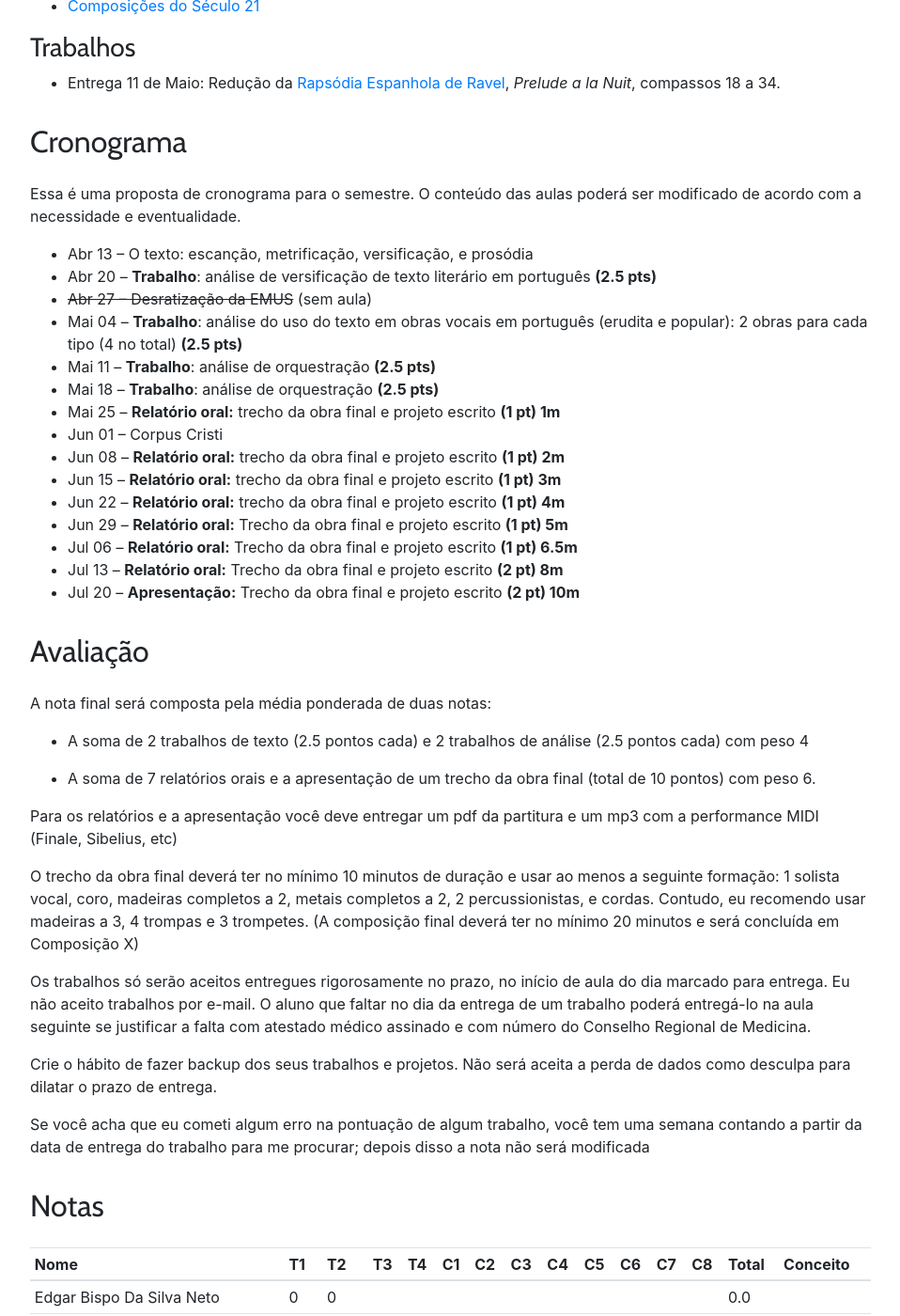
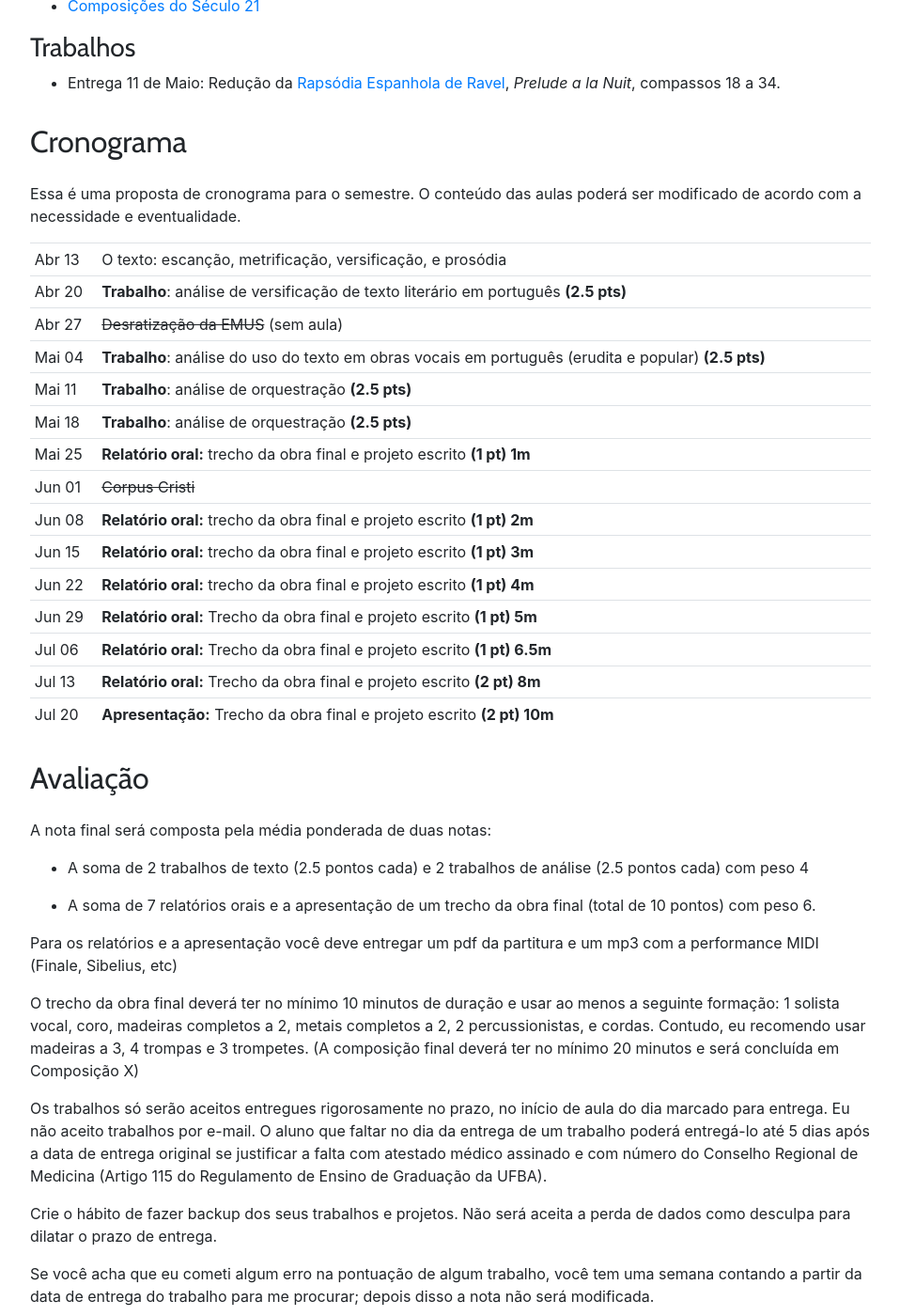
Before and after one commit to kroger/genosmus, a Jekyll site: the page built from _pedro/musb18.md, in a window 1280 px wide and 1400 px high, scrolled down 751 px. Shown: the whole window at 94% size, without its empty margins (68-1026 px from the left). Built offline with Jekyll 4.4.1, drawn with Linux system fonts in a browser that asks for light colours.

Commit message:
Cronogramas como tabelas

```diff
--- a/_pedro/musb18.md
+++ b/_pedro/musb18.md
@@ -36,23 +36,23 @@ representativas do século XX, de grandes dimensões.
 Essa é uma proposta de cronograma para o semestre. O conteúdo das aulas
 poderá ser modificado de acordo com a necessidade e eventualidade.
 
-- Abr 13 -- O texto: escanção, metrificação, versificação, e prosódia
-- Abr 20 -- **Trabalho**: análise de versificação de texto literário em português **(2.5 pts)**
-- <del>Abr 27 -- Desratização da EMUS</del> (sem aula)
-- Mai 04 -- **Trabalho**: análise do uso do texto em obras vocais em
-  português (erudita e popular): 2 obras para cada tipo (4 no total)
-  **(2.5 pts)**
-- Mai 11 -- **Trabalho**: análise de orquestração **(2.5 pts)**
-- Mai 18 -- **Trabalho**: análise de orquestração **(2.5 pts)**
-- Mai 25 -- **Relatório oral:** trecho da obra final e projeto escrito **(1 pt) 1m**
-- Jun 01 -- Corpus Cristi
-- Jun 08 -- **Relatório oral:** trecho da obra final e projeto escrito **(1 pt) 2m**
-- Jun 15 -- **Relatório oral:** trecho da obra final e projeto escrito **(1 pt) 3m**
-- Jun 22 -- **Relatório oral:** trecho da obra final e projeto escrito **(1 pt) 4m**
-- Jun 29 -- **Relatório oral****:** Trecho da obra final e projeto escrito **(1 pt) 5m**
-- Jul 06 -- **Relatório oral****:** Trecho da obra final e projeto escrito **(1 pt) 6.5m**
-- Jul 13 -- **Relatório oral****:** Trecho da obra final e projeto escrito **(2 pt) 8m**
-- Jul 20 -- **Apresentação****:** Trecho da obra final e projeto escrito **(2 pt) 10m**
+| -- | -- |
+Abr 13 | O texto: escanção, metrificação, versificação, e prosódia
+Abr 20 | **Trabalho**: análise de versificação de texto literário em português **(2.5 pts)**
+Abr 27 | <del>Desratização da EMUS</del> (sem aula)
+Mai 04 | **Trabalho**: análise do uso do texto em obras vocais em português (erudita e popular) **(2.5 pts)**
+Mai 11 | **Trabalho**: análise de orquestração **(2.5 pts)**
+Mai 18 | **Trabalho**: análise de orquestração **(2.5 pts)**
+Mai 25 | **Relatório oral:** trecho da obra final e projeto escrito **(1 pt) 1m**
+Jun 01 | <del>Corpus Cristi</del>
+Jun 08 | **Relatório oral:** trecho da obra final e projeto escrito **(1 pt) 2m**
+Jun 15 | **Relatório oral:** trecho da obra final e projeto escrito **(1 pt) 3m**
+Jun 22 | **Relatório oral:** trecho da obra final e projeto escrito **(1 pt) 4m**
+Jun 29 | **Relatório oral****:** Trecho da obra final e projeto escrito **(1 pt) 5m**
+Jul 06 | **Relatório oral****:** Trecho da obra final e projeto escrito **(1 pt) 6.5m**
+Jul 13 | **Relatório oral****:** Trecho da obra final e projeto escrito **(2 pt) 8m**
+Jul 20 | **Apresentação****:** Trecho da obra final e projeto escrito **(2 pt) 10m**
+{: .table .table-sm }
 
 
 ## Avaliação
@@ -77,15 +77,16 @@ final deverá ter no mínimo 20 minutos e será concluída em Composição X)
 Os trabalhos só serão aceitos entregues rigorosamente no prazo, no
 início de aula do dia marcado para entrega. Eu não aceito trabalhos por
 e-mail. O aluno que faltar no dia da entrega de um trabalho poderá
-entregá-lo na aula seguinte se justificar a falta com atestado médico
-assinado e com número do Conselho Regional de Medicina.
+entregá-lo até 5 dias após a data de entrega original se justificar a falta com
+atestado médico assinado e com número do Conselho Regional de Medicina
+(Artigo 115 do Regulamento de Ensino de Graduação da UFBA).
 
 Crie o hábito de fazer backup dos seus trabalhos e projetos. Não será
 aceita a perda de dados como desculpa para dilatar o prazo de entrega.
 
 Se você acha que eu cometi algum erro na pontuação de algum trabalho,
 você tem uma semana contando a partir da data de entrega do trabalho
-para me procurar; depois disso a nota não será modificada
+para me procurar; depois disso a nota não será modificada.
 
 ## Notas
 
```
Also changed, not shown: _pedro/musa86.md (+18 -15 lines), _pedro/musb87.md (+6 -4 lines).
